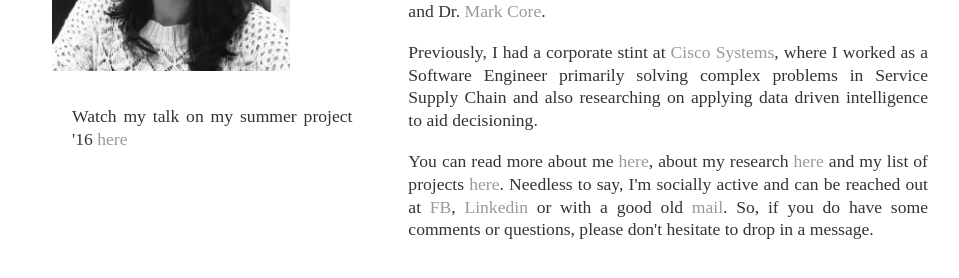
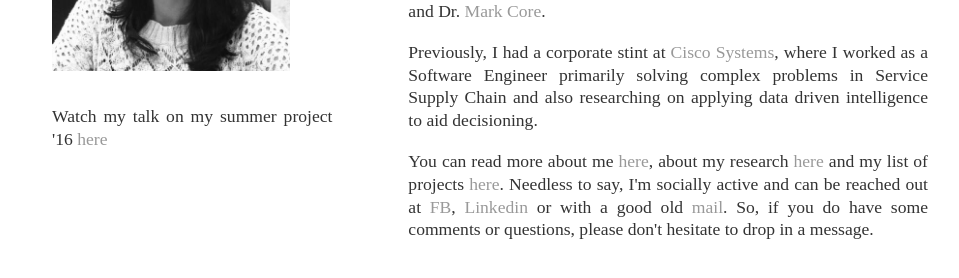
Before and after one commit to Shamya/shamyatest.github.io, a Jekyll site: the page built from index.html, in a window 1280 px wide. Shown: the part 357-635 px from the top of the page, without its empty margins (160-1119 px from the left). Built offline with Jekyll 4.4.1, drawn with Linux system fonts in a browser that asks for light colours.

Commit message:
Update index.html

```diff
--- a/index.html
+++ b/index.html
@@ -7,7 +7,7 @@
   <br>
   <img src="/images/shamya.jpg" height=70% width=70% style="margin:10px 20px 10px 20px"></img>
 
-  <p style="margin:20px 20px 20px 40px"> Watch my talk on my summer project '16 <a href ="https://vimeo.com/178362096">here</a> </p>
+  <p style="margin:20px 40px 20px 20px"> Watch my talk on my summer project '16 <a href ="https://vimeo.com/178362096">here</a> </p>
 </div>
 
 <div style="width: 58%; float:right;  position: relative;">
```
